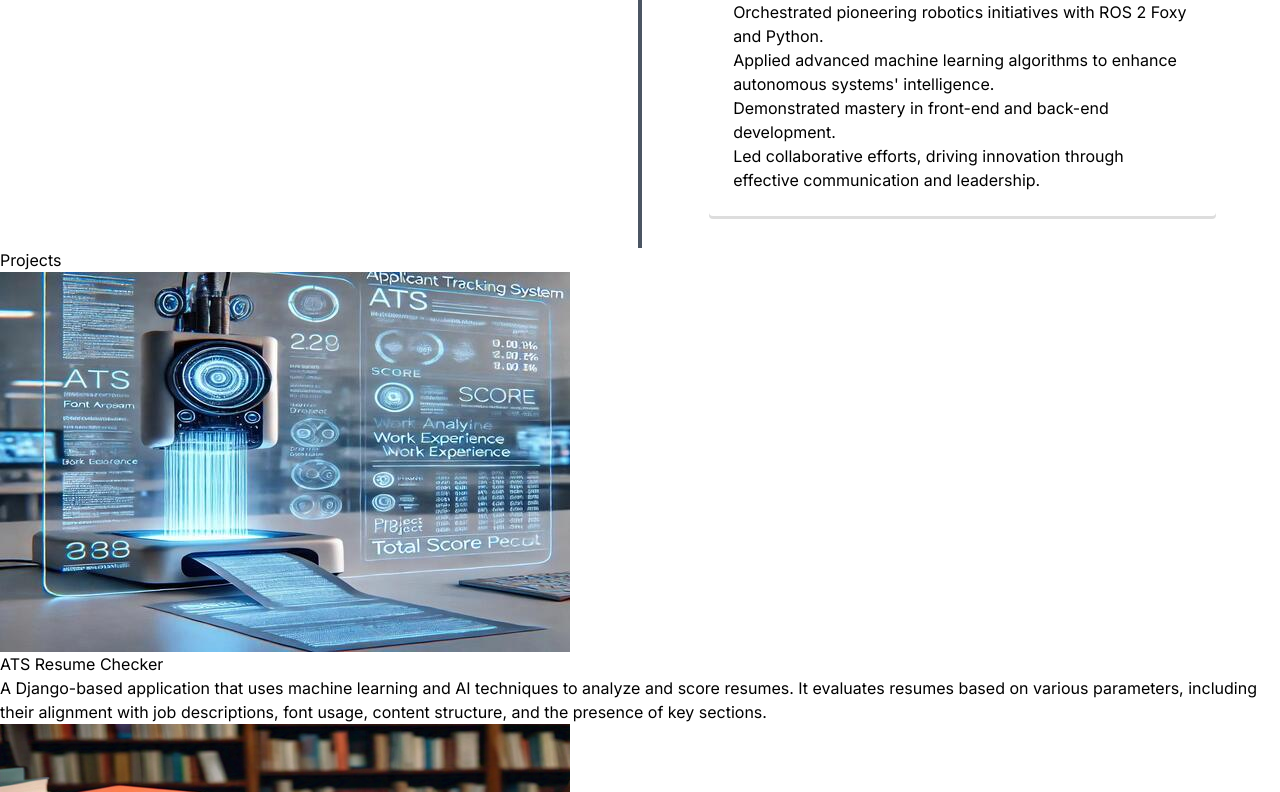
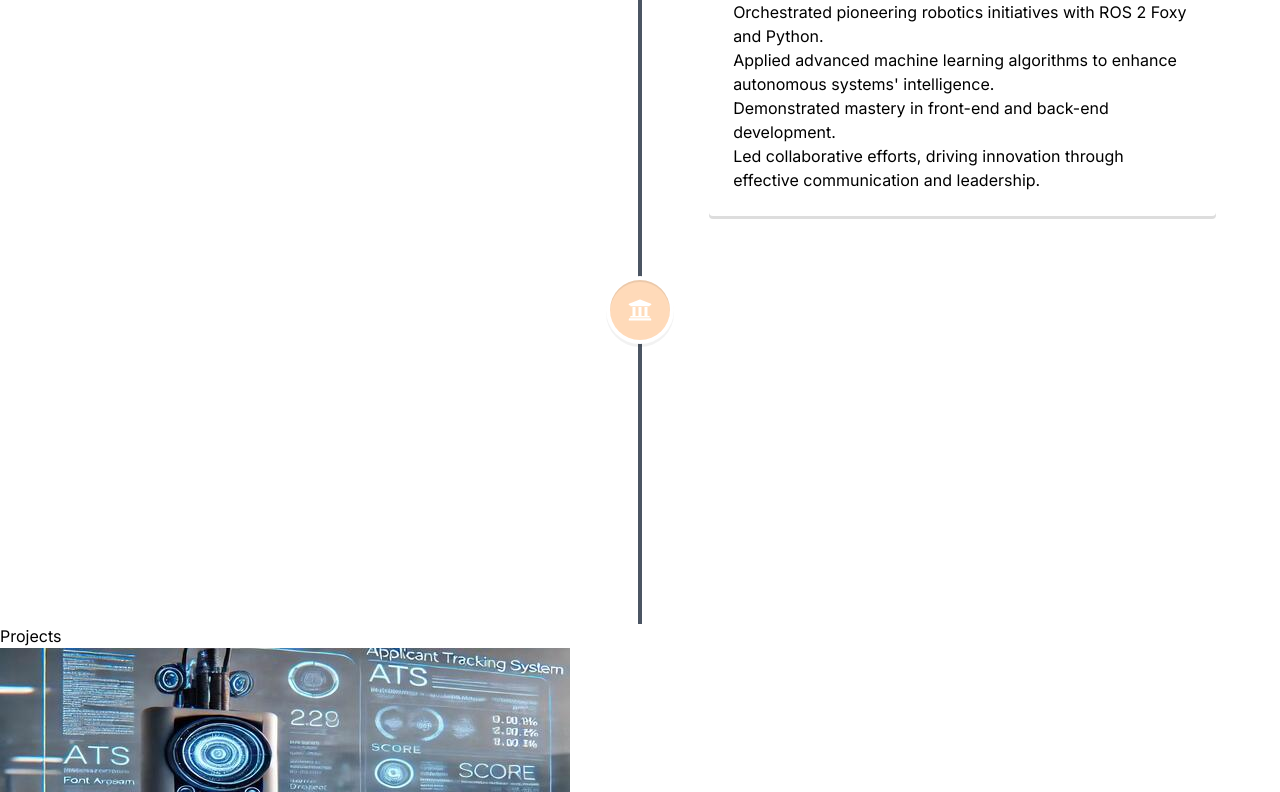
Before and after one commit to monishkumardhanasekar/MonishKumar_Portfolio, a React (Vite) app: page / in a window 1280 px wide. Shown: the part 4295-5087 px from the top of the page. Built offline with nearby package versions, Linux system fonts and the light colour scheme; no server answers.

Commit message:
update changes

```diff
--- a/src/components/Navbar.jsx
+++ b/src/components/Navbar.jsx
@@ -14,12 +14,12 @@ const Navbar = () => {
         <a href="https://github.com/monishkumardhanasekar" target="_blank" rel="noopener noreferrer" aria-label="GitHub">
           <FaGithub />
         </a>
-        <a href="https://www.instagram.com/karthik_monish_d?igsh=NGVhN2U2NjQ0Yg%3D%3D&utm_source=qr" target="_blank" rel="noopener noreferrer" aria-label="Instagram">
+        <a href="https://www.instagram.com/monish_karthik_d/profilecard/?igsh=dTA4NnNvNmRub3k3" target="_blank" rel="noopener noreferrer" aria-label="Instagram">
           <FaInstagram />
         </a>
 
         <div className="border-2 border-gray-700 rounded-lg text-gray-700 hover:text-gray-900 text-xs py-2 px-2">
-          <a href="/MONISH KUMAR DHANASEKAR COLLEGE RESUME NY.pdf" target="_blank" rel="noopener noreferrer">
+          <a href="/MONISH KUMAR DHANASEKAR COLLEGE RESUME NY Main .docx.pdf" target="_blank" rel="noopener noreferrer">
             <button className="vvd"><span>My Resume</span></button>
           </a>
         </div>
--- a/src/constants/index.js
+++ b/src/constants/index.js
@@ -2,63 +2,6 @@ export const HERO_CONTENT = `I am a dedicated software engineer with a strong fo
 
 export const ABOUT_TEXT = `I’m Monish Kumar Dhanasekar, a software engineer whose passion for technology ignited unexpectedly in the Electrical department. Immersed in circuits, I discovered a deeper fascination with coding—the force that brings machines to life. This passion led me to full stack development, where I craft innovative, scalable solutions with expertise in Python, C, Java, Django, React, Node.js, MySQL, PostgreSQL, and MongoDB. Beyond the screen, I’m an avid cricket and football player, drawing inspiration from my football idol, Ronaldo, to push my limits and strive for excellence in every endeavor. I also love exploring new places and cultures, believing each experience enriches my perspective and enhances my communication skills. Curious about my journey or eager to chat about tech, sports, or travel? Feel free to reach out through the contact section—I’m always excited to connect and share ideas! `;
 
-// export const EDUCATION_TIMELINE = [
-//     {
-//         date: 'May 2018 - May 2022',
-//         title: 'Bachelor of Engineering in Electrical and Electronics',
-//         subtitle: 'RMK College of Engineering and Technology',
-//         details: [
-//             'Object-Oriented Programming',
-//             'Embedded Systems',
-//             'Introduction to C Programming',
-//             'Introduction to Python Programming'
-//         ],
-//         iconStyle: { background: 'rgb(255, 182, 193)', color: '#fff' },
-//         contentStyle: { background: 'rgb(250, 182, 193)', color: '#000' },
-//     },
-//     {
-//         date: 'Expected May 2025',
-//         title: 'Master of Science in Computer Science',
-//         subtitle: 'Binghamton University, State University of New York',
-//         details: [
-//             'Introduction to Machine Learning (ML)',
-//             'Design Patterns',
-//             'Database Systems',
-//             'Design and Analysis of Computer Algorithms',
-//             'Operating Systems',
-//             'Programming Languages',
-//             'Programming for the Web'
-//         ],
-//         iconStyle: { background: 'rgb(255, 218, 185)', color: '#fff' },
-//         contentStyle: { background: 'rgb(255, 218, 185)', color: '#000' },
-//     },
-//     {
-//         date: 'July 2022 - November 2022',
-//         title: 'Web Developer Intern',
-//         subtitle: 'The Grafician, Chennai, India',
-//         details: [
-//             'Played a pivotal role in enhancing website functionality through collaborative brainstorming.',
-//             'Mastered Python and JavaScript, tackling complex challenges and delivering precise solutions.',
-//             'Fostered seamless collaboration between development and design teams.',
-//             'Carried out A/B testing methodologies to refine website features, improving conversion rates by 10%.'
-//         ],
-//         iconStyle: { background: 'rgb(202,183,220)', color: '#fff' },
-//         contentStyle: { background: 'rgb(202,183,220)', color: '#000' },
-//     },
-//     {
-//         date: 'March 2022 – June 2022',
-//         title: 'Software Design Intern',
-//         subtitle: 'Mistral Solutions Private Limited, Bangalore, India',
-//         details: [
-//             'Orchestrated pioneering robotics initiatives with ROS 2 Foxy and Python.',
-//             'Applied advanced machine learning algorithms to enhance autonomous systems\' intelligence.',
-//             'Demonstrated mastery in front-end and back-end development.',
-//             'Led collaborative efforts, driving innovation through effective communication and leadership.'
-//         ],
-//         iconStyle: { background: 'rgb(255, 182, 193)', color: '#fff' },
-//         contentStyle: { background: 'rgb(255, 182, 193)', color: '#000' },
-//     }
-// ];
 
 export const EDUCATION_TIMELINE = [
     {
@@ -111,5 +54,18 @@ export const EDUCATION_TIMELINE = [
             'Led collaborative efforts, driving innovation through effective communication and leadership.'
         ],
         iconStyle: { background: 'rgb(255, 182, 193)', color: '#fff' },
+    },
+
+    {
+        "date": "September 2024 - Present",
+        "title": "Software Development Intern",
+        "subtitle": "Entertainment Technologists Development Corp., California, USA",
+        "details": [
+            "Engineered AI/ML models using TensorFlow, Keras, Pandas, and OpenCV to optimize media processes including image processing, video rendering, and content analysis",
+            "Increased model efficiency by 15% through fine-tuning algorithms for processing media inputs",
+            "Integrated front-end interfaces with AI/ML models, improving input data workflows and reducing processing time by 20%"
+        ],
+        "iconStyle": { "background": "rgb(255, 218, 185)", "color": "#fff" }
     }
+
 ];
```
Also changed, not shown: 2 other files (tests, documents, lock files or other folders).
